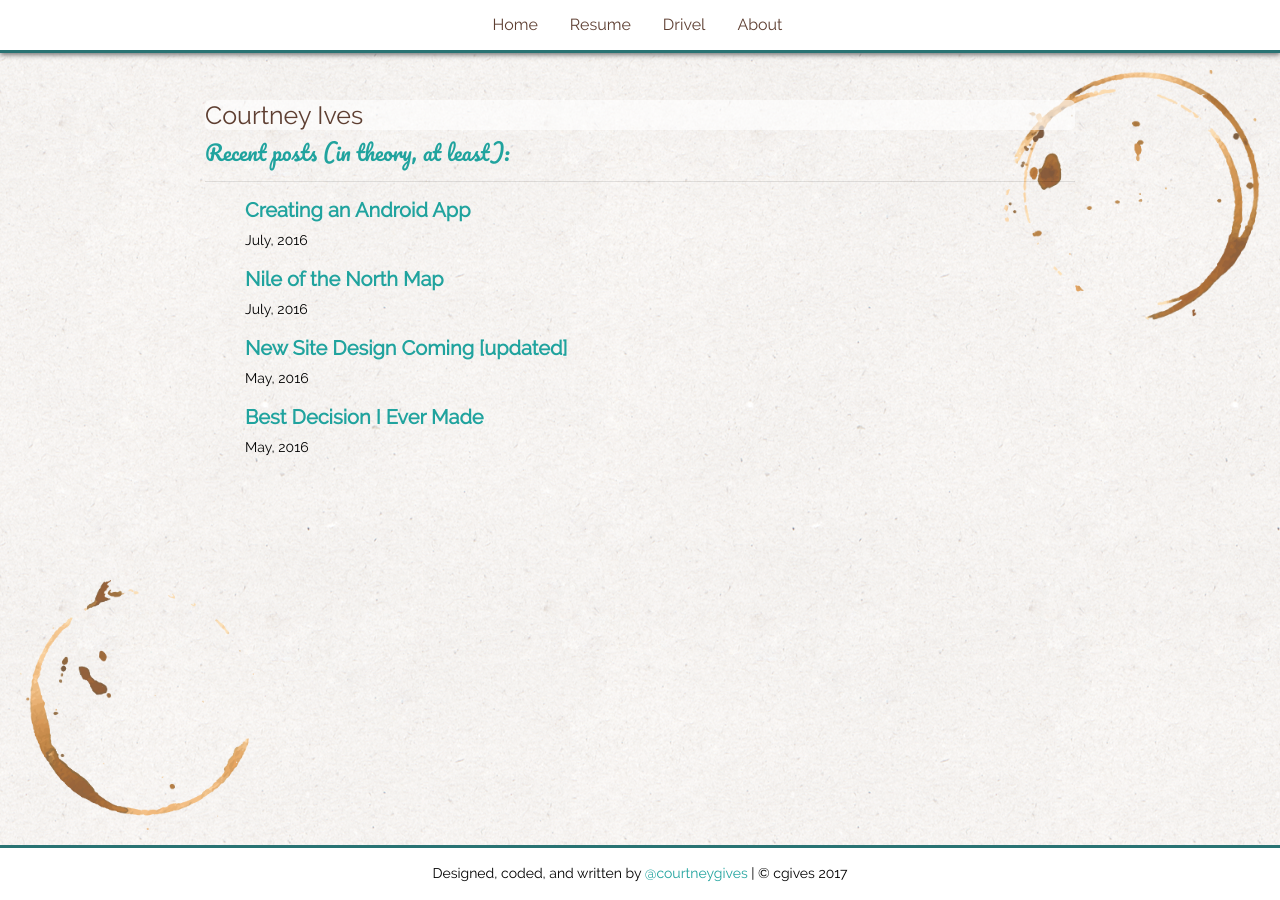
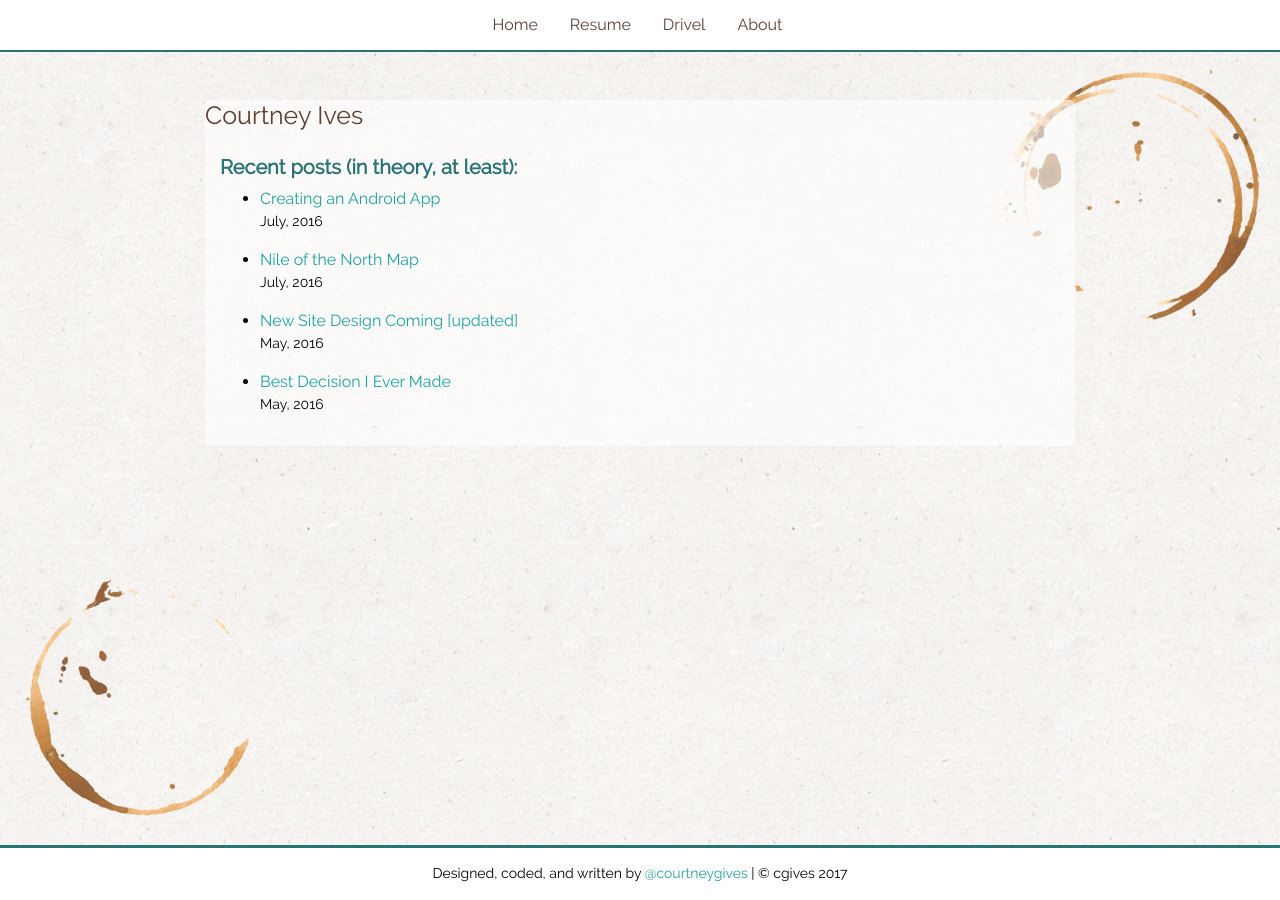
Before and after one commit to courtneygives/courtneygives.github.io, a Jekyll site: the page built from index.html, in a window 1280 px wide. Built offline with Jekyll 4.4.1, drawn with Linux system fonts in a browser that asks for light colours; nearby versions of some CDN libraries; our own code applies the rules of GitHub Pages for plain Markdown files.

Commit message:
add a white sheet behind main content

```diff
--- a/_includes/recent-posts.html
+++ b/_includes/recent-posts.html
@@ -1,13 +1,11 @@
 
 <div class="post-list">
 
-  <h2>Recent posts (in theory, at least):</h2>
-  <hr />
-
+  <h3>Recent posts (in theory, at least):</h3>
   <ul>
     {% for post in site.posts limit:4 %}
     <li>
-      <h3><a href="{{ post.url }}">{{ post.title }}</a></h3>
+      <a href="{{ post.url }}">{{ post.title }}</a>
       <p>{{ post.date | date: '%B, %Y' }}<p>
     </li>
     {% endfor %}
--- a/_layouts/default.html
+++ b/_layouts/default.html
@@ -1,13 +1,22 @@
+
 {% include head.html %}
+
 {% include header.html %}
+
+<!-- coffee ring background (top) -->
 <div class='coffee-ring coffee-ring-upper'></div>
+
+<!-- site wrapper & container for site margins and footer stickiness -->
 <div class="site-wrapper container">
-<main>
+
+  <!-- primary content section -->
+  <main>
     {{ content }}
-</main>
+  </main>
 
-{% include recent-posts.html %}
-</div>
+</div> <!-- end site wrapper/container -->
 
+<!-- coffee ring background (bottom) -->
 <div class='coffee-ring coffee-ring-lower'></div>
+
 {% include footer.html %}
--- a/_sass/_blog.scss
+++ b/_sass/_blog.scss
@@ -1,11 +1,12 @@
 
 
 .post-list {
-  width: 100%;
   margin: 10px auto;
+  padding: 15px;
+  h3 {
+  }
   ul {
-    margin: 0 auto;
-    list-style: none;
+
   }
   li {
 
--- a/_sass/_global.scss
+++ b/_sass/_global.scss
@@ -1,6 +1,7 @@
 
 body {
   background: url('/art/ricepaper2.png');
+  background-attachment: fixed;
   color: $color-black;
   font-family: $font-body;
   display: flex;
@@ -44,8 +45,8 @@ header {
   padding: 5px;
   margin-bottom: 20px;
   background-color: $color-white;
-  border-bottom: 3px solid $color5;
-  box-shadow: $shadow;
+  border-bottom: 2px solid $color5;
+  // box-shadow: $shadow;
   a {
     color: $color3;
     &:hover {
@@ -54,22 +55,22 @@ header {
   }
 }
 
+
 .site-wrapper {
   flex: 1;
 }
-
 .container {
   max-width: 900px;
 }
 
 main {
-  margin-top: 100px;
+  margin: 100px 0;
   border-radius: 5px;
   background: transparentize($color-white, .4);
+
 }
 
 footer {
-  margin-top: 10px;
   border-top: 3px solid $color5;
   background-color: $color-white;
   padding-top: 15px;
--- a/_sass/_resume.scss
+++ b/_sass/_resume.scss
@@ -1,7 +1,5 @@
 .resume {
   padding: 15px;
-  border-radius: 5px;
-  background: transparentize($color-white, .4);
 
   .job-title {
     font-family: $font-body;
--- a/resume.html
+++ b/resume.html
@@ -5,7 +5,6 @@
 layout: default
 ---
 <div class='resume'>
-
 
   <h1 class='resume-section'>Profile</h1>
 
```
Also changed, not shown: index.html (added, +8 -0 lines), index.md (deleted, +0 -6 lines).
